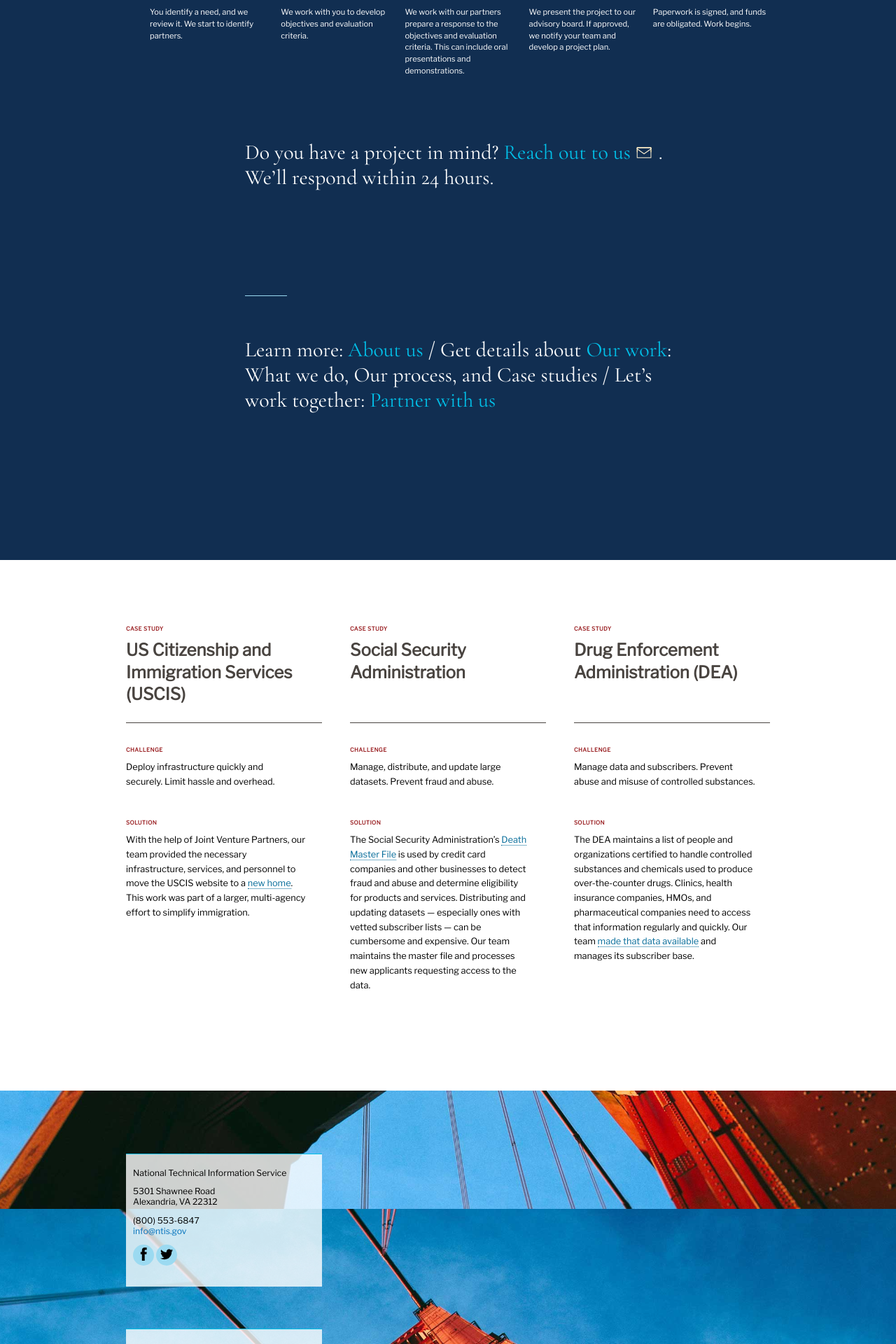
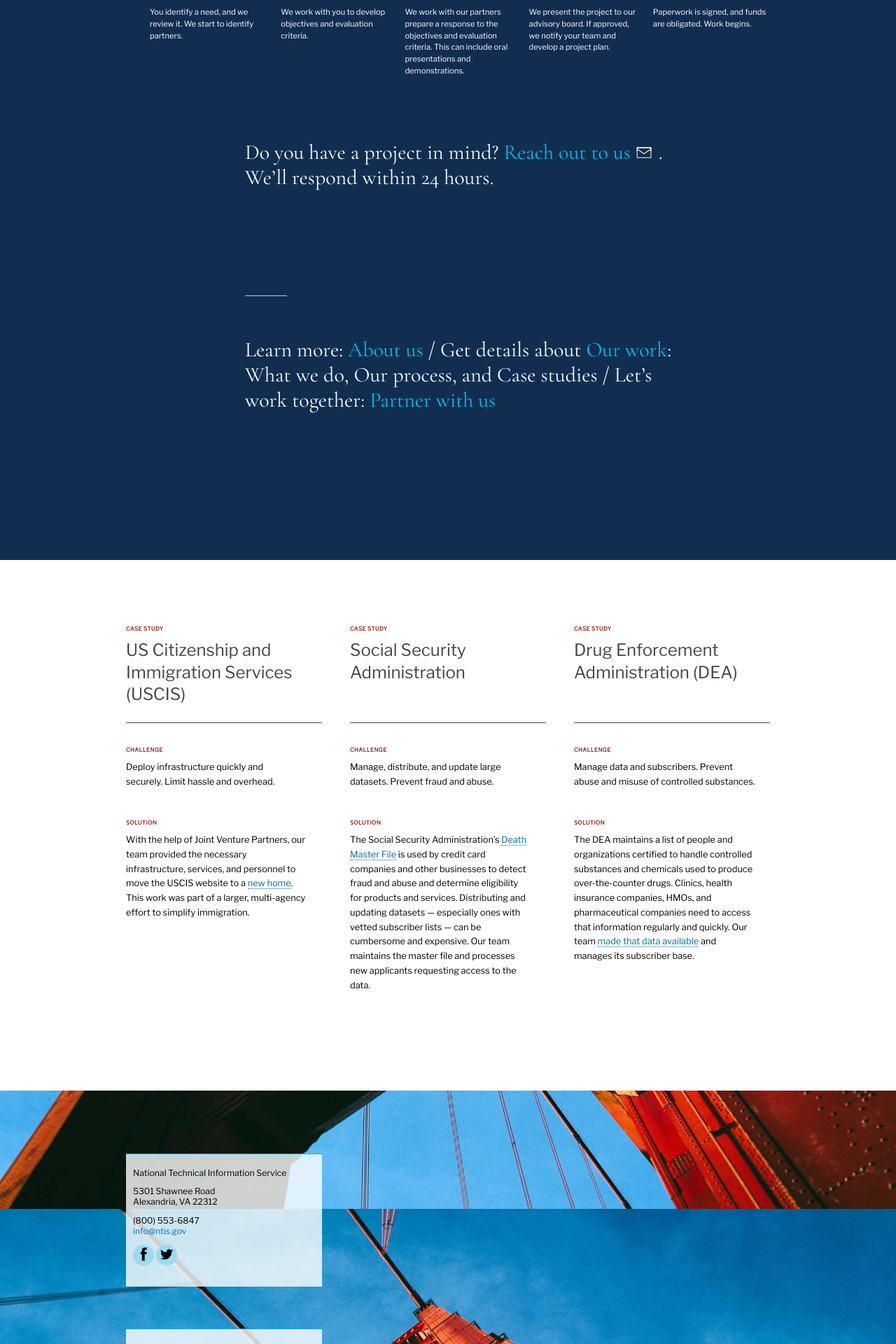
Before and after one commit to 18F/ntis-gov, a Jekyll site: the page built from our_work/index.md, in a window 1280 px wide. Shown: the part 1873-3793 px from the top of the page at 70% size. Built offline with Jekyll 4.4.1, drawn with Linux system fonts in a browser that asks for light colours.

Commit message:
changed case study h3 weight

```diff
--- a/css/main.scss
+++ b/css/main.scss
@@ -311,20 +311,23 @@
 .case-studies section h3 {
   min-height: 5em;
   align-self: flex-start;
-  font: 600 1.5em/1.325 $sans-serif;
+  font: 400 1.5em/1.325 $sans-serif;
   color: $gray-warm-dark;
   padding-bottom: .5em;
   margin-bottom: 1em;
   border-bottom: 1px solid $gray-warm-dark;
   -webkit-font-smoothing: antialiased;
+  -webkit-font-smoothing: subpixel-antialiased;
+
 }
 .case-studies section p {
-  font: 400 .8em/1.625 $sans-serif;
+  font: 300 .8em/1.625 $sans-serif;
   margin-bottom: 1.5em;
   min-height: 4em;
   align-self: flex-start;
   word-wrap: break-word;
   padding-right: 20px;
+  -webkit-font-smoothing: antialiased;
   -webkit-font-smoothing: antialiased;
 }
 .case-studies section p.eyebrow {
```
